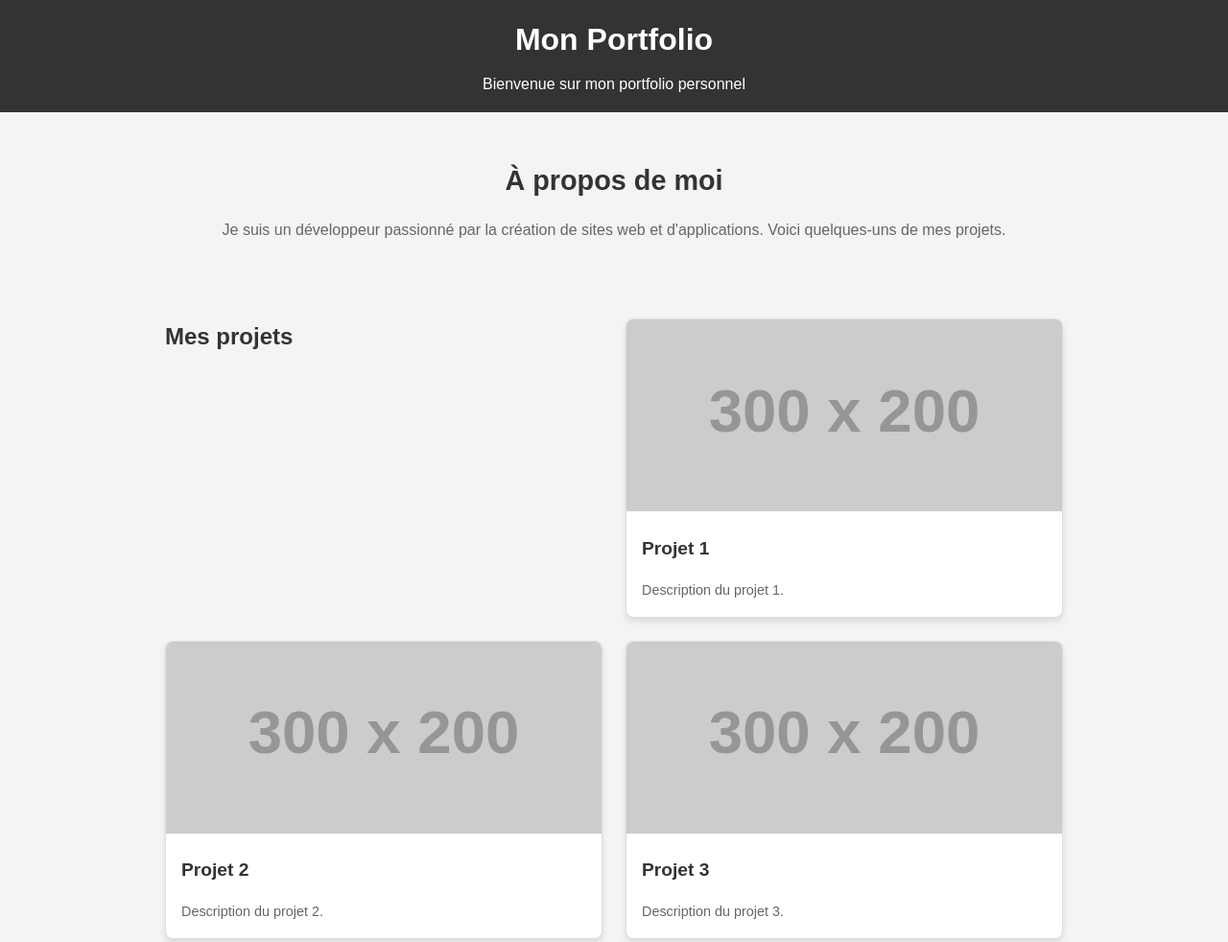
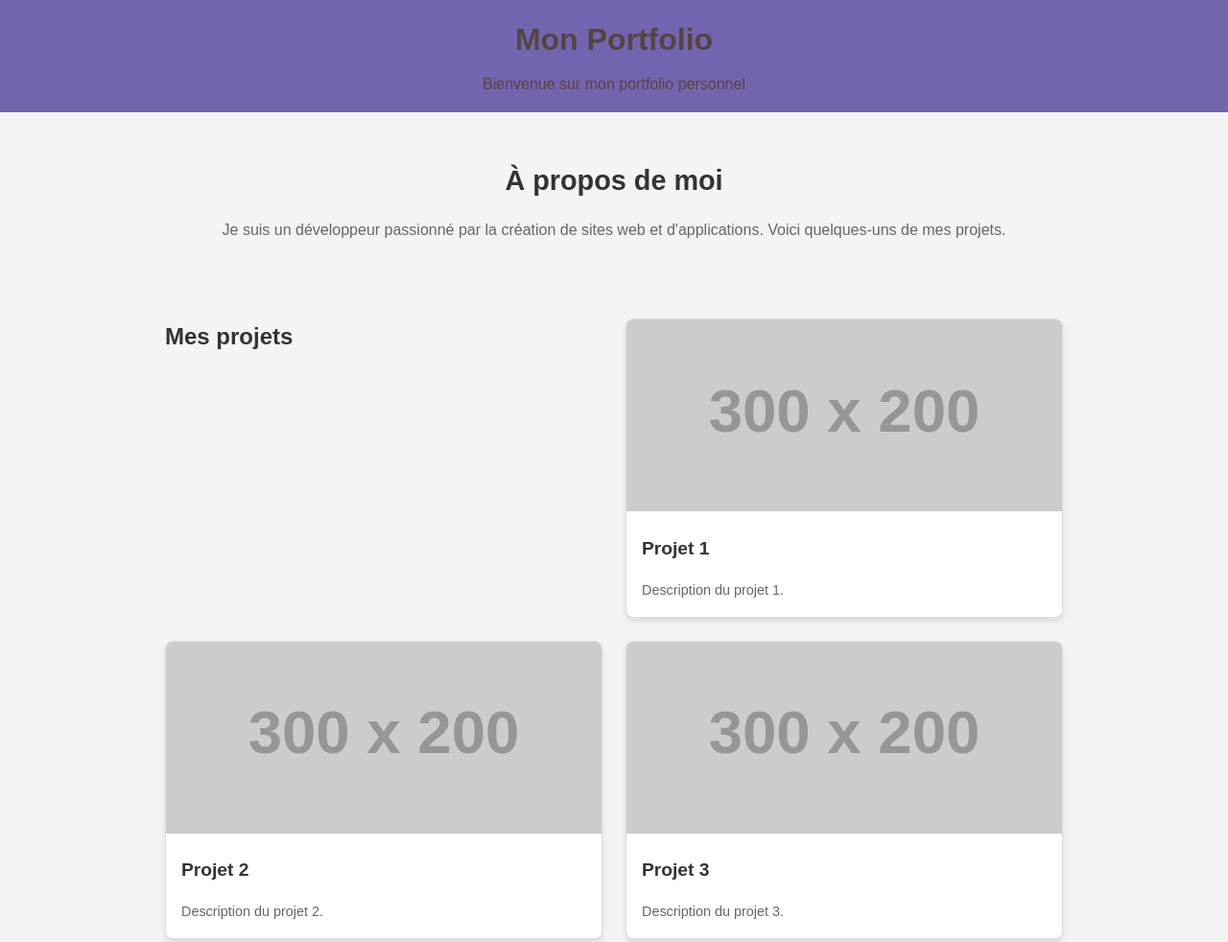
Before and after one commit to assemkom/assemkom.github.io, a plain HTML site: page index.html in a window 1280 px wide. Shown: the top 982 px of the page at 96% size. Drawn offline with Linux system fonts and the light colour scheme; placeholder pictures from the web are drawn by us.

Commit message:
style: changement de couleur

```diff
--- a/index.html
+++ b/index.html
@@ -22,8 +22,8 @@
 
         /* En-tête */
         header {
-            background: #333;
-            color: #fff;
+            background: hsl(252, 32%, 54%);
+            color: #564444;
             padding: 1rem;
             text-align: center;
         }
```
